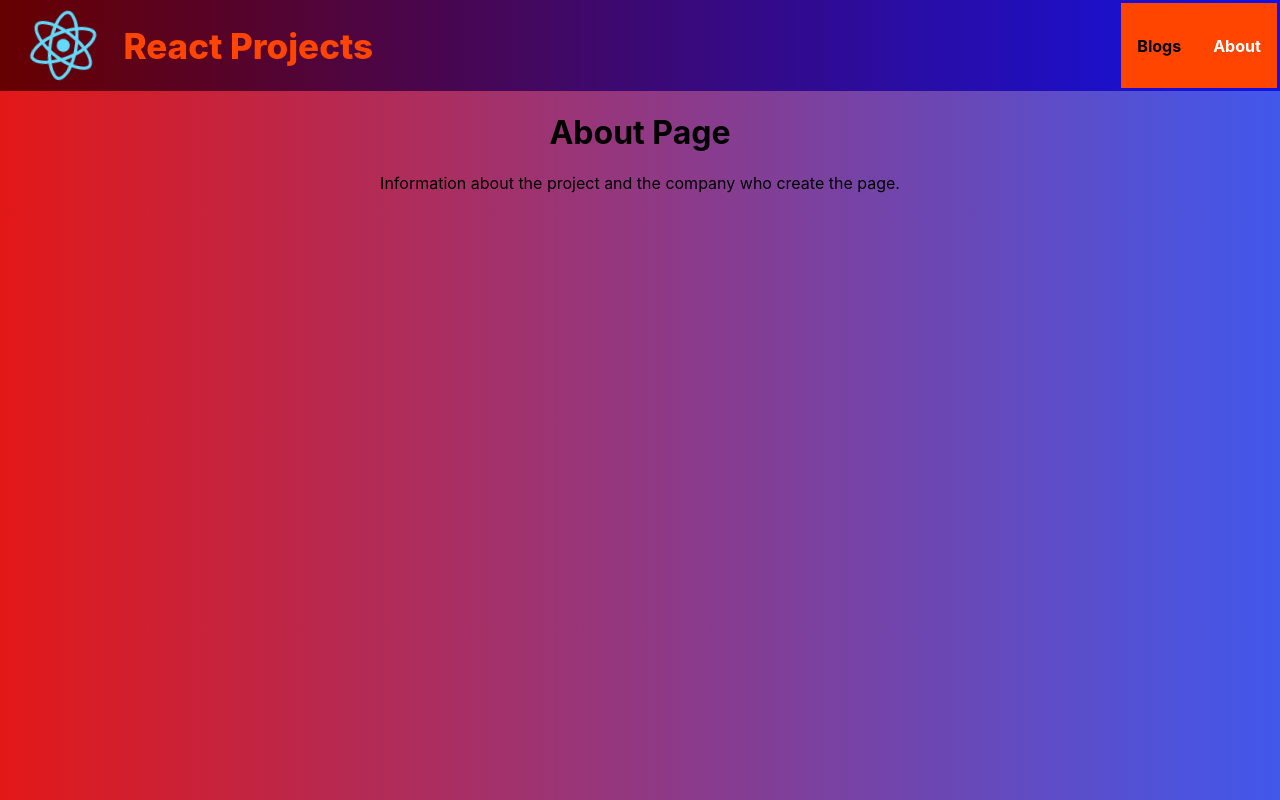
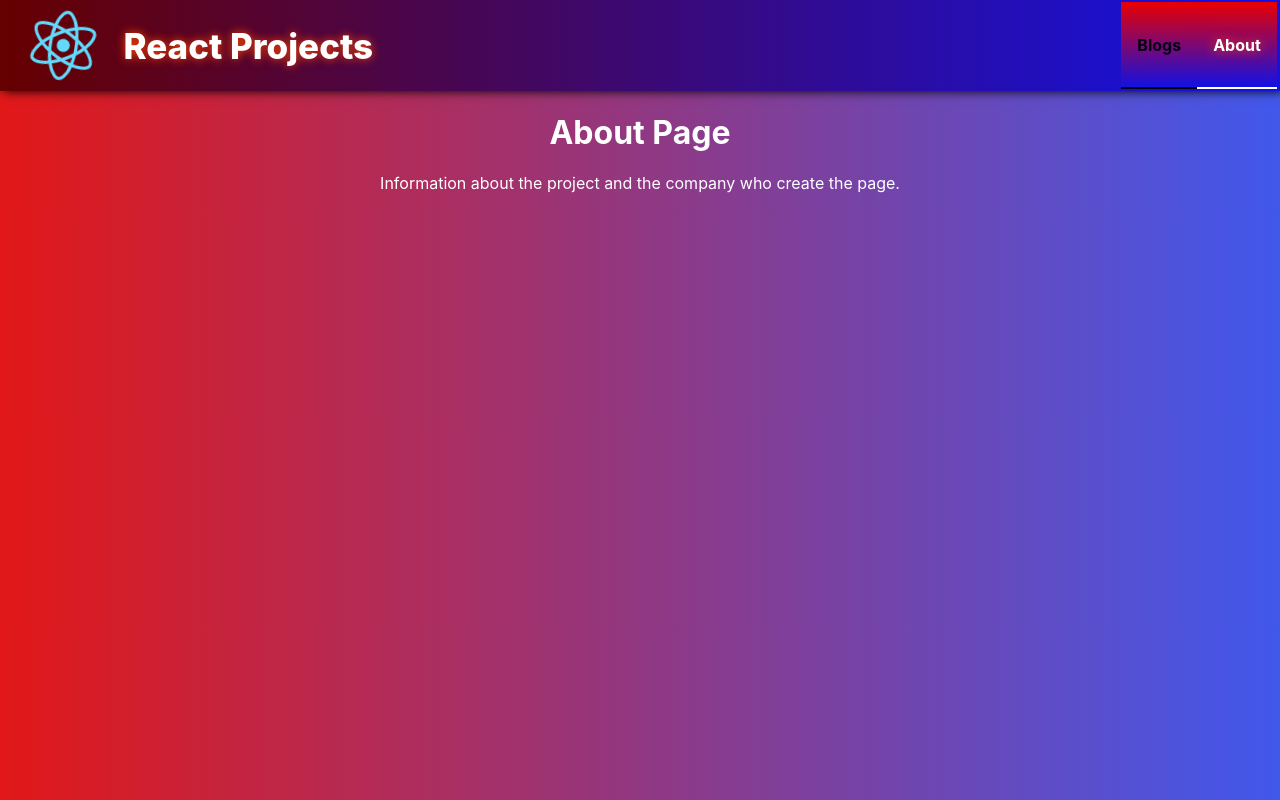
Before and after one commit to DavidCabrera99/mywebapp, a React (Create React App) app: page /about in a window 1280 px wide. Built offline with nearby package versions, Linux system fonts and the light colour scheme.

Commit message:
Added gradient wherever i could

```diff
--- a/src/App.css
+++ b/src/App.css
@@ -5,7 +5,8 @@
   justify-content: center;
   font-size: 35px;
   font-weight: 800;
-  color: orangered;
+  color: white;
+  text-shadow: orangered 0 0 10px;
 }
 .App-intro {
   font-size:x-large;
--- a/src/components/Navbar/NavbarElements.js
+++ b/src/components/Navbar/NavbarElements.js
@@ -8,6 +8,7 @@ export const Nav = styled.nav`
     background: linear-gradient(90deg, #660000, #1112e7);
     height: 85px;
     display: flex;
+    box-shadow: 3px 0px 10px;
     position: sticky;
     top: 0;
     justify-content: flex-start;
@@ -19,16 +20,18 @@ export const Nav = styled.nav`
     `;
 
 export const NavLink = styled(Link)`
-    background: orangered;
+    background: linear-gradient(180deg, #ea0000,#1112e7ba);;
     display: flex;
     align-items: center;
     text-decoration: none;
     font-weight: bold;
     color: #010111;
+    border-bottom: 2px solid;
     padding: 0 1rem;
     height: 100%;
     cursor: pointer;
     &.active {
+        text-shadow: orangered 0px 0px 12px;
         color: #ffffff;
     }
     `;
--- a/src/pages/about.js
+++ b/src/pages/about.js
@@ -5,7 +5,7 @@ const description = "Information about the project and the company who create th
 
 const About = ()=>{
     return(
-        <div>
+        <div style={{color: 'white'}}>
             <Helmet>
             <title>About - MyReactDbBlog</title>
             <meta
--- a/src/pages/blog/all_blogs.js
+++ b/src/pages/blog/all_blogs.js
@@ -82,7 +82,10 @@ const Blog = ({image,title,id,description,pid,skeleton}) =>{
                 </Skeleton>
                 :
                 <Card variant="outlined" sx={{
+                    backgroundColor:'#FFFFFF30',
                     height:'300px',
+                    color:'white',
+                    boxShadow:'black 1px 3px 20px'
                     }}>
                     <CardActionArea onClick={(e)=>routeChange(e,pid)} sx={{height:'100%',alignItems:'flex-start',flexDirection:'column'}}>
                     <CardMedia component="img" alt="Image" src={image} title={""+image} height="200px"/>
@@ -107,6 +110,7 @@ const Title = styled.h1`
     margin-block-end: 0;
 `
 const SubTitle = styled.p`
+    font-family: cursive;
     margin-block-start: 0;
     margin-block-end: 0;
     text-align: left;
--- a/src/pages/blogs.js
+++ b/src/pages/blogs.js
@@ -135,7 +135,7 @@ const SingleComment = ({cid,comment,title,like,date})=>{
                     <ButtonUp />
                     2
                 </IconButton>:
-                <IconButton  sx={{color: '#081da9'
+                <IconButton  sx={{color: 'orangered'
                     }}>
                     <ButtonUp />
                     2
@@ -148,7 +148,7 @@ const SingleComment = ({cid,comment,title,like,date})=>{
 
 const Date = styled.p`
 margin: 0px;
-color: #000000a2;
+color: #ffffffa2;
 `
 const Title = styled.h2`
 margin: 0px;
@@ -211,6 +211,9 @@ const MyCard = styled(Card)`
     padding: 15px;
     max-width: 720px;
     text-align: left;
+    background-color: #ffffff30 !important;
+    color: #fff !important;
+
 `
 
 const MyCard2 = styled.div`
@@ -229,7 +232,8 @@ const StyledBlogsPage = styled.div`
 
 const BlogTitle =styled.h1`
     font-size: 3rem;
-    color: orangered;
+    color: white;
+    text-shadow: orangered 1px 3px 20px;
     width: 100vw;
     max-width:750px;
     font-weight: 700;
@@ -243,6 +247,9 @@ const BlogTitle =styled.h1`
 `;
 
 const BlogBody = styled(Paper)`
+    font-family: cursive;
+    background-color: #ffffff30 !important;
+    color: #fffe !important;
     padding 15px;
     text-align: left;
     width: 100vw;
```
